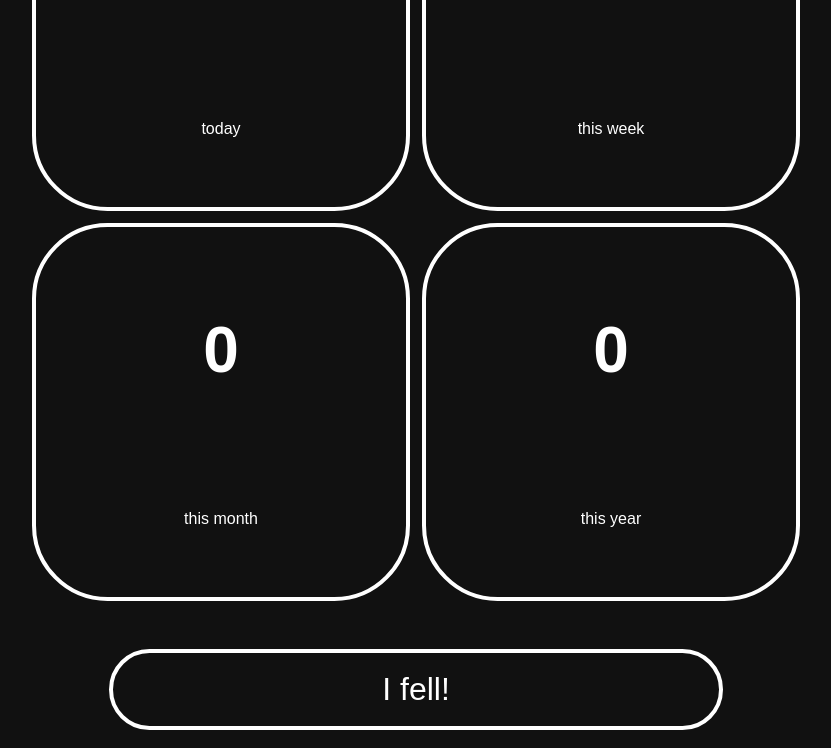
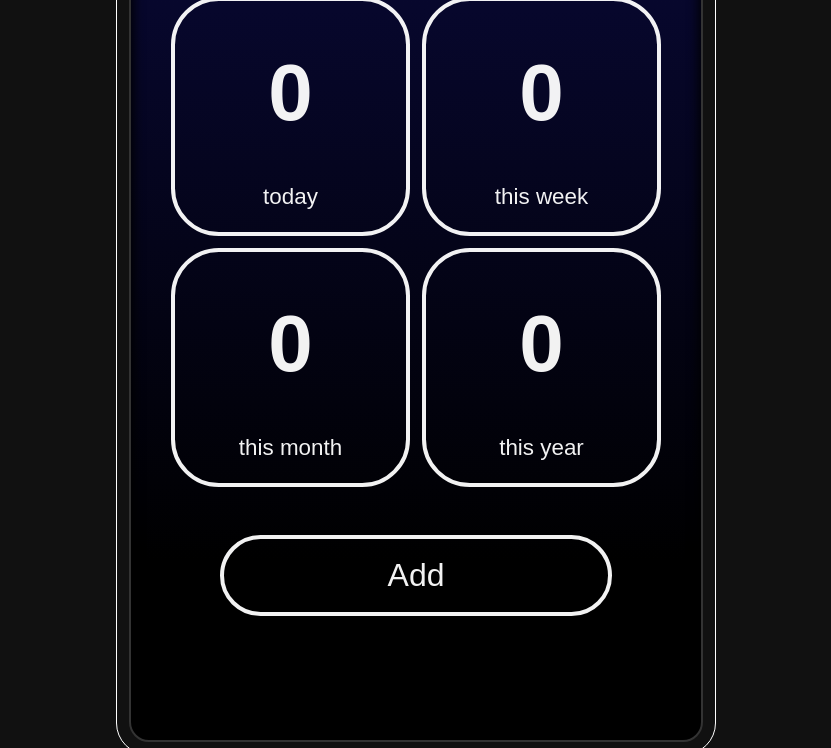
Before and after one commit to nathaniel-lowy/counter, a website built with webpack: page src/template.html in a window 1280 px wide. Shown: the part 203-951 px from the top of the page, without its empty margins (224-1055 px from the left). Built offline with nearby package versions, Linux system fonts and the light colour scheme.

Commit message:
Incorporate daily/weekly/monthly/yearly counters
Counters now reset at the appropriate times. This commit also
allows renaming what is tracked, as well as saving data in local
storage.

```diff
--- a/src/index.js
+++ b/src/index.js
@@ -1,39 +1,113 @@
 import "./styles.css";
 
 let falls = [];
-let counters = [0,0,0,0];
+// The below counters should push a new value in each new day/week/month/year,
+// and increment the latest position element each fall
+let days = [];
+let weeks = [];
+let months = [];
+let years = [];
+
+for (let i = 0; i < 365; i++) {
+  days.push(0);
+}
+for (let i = 0; i < 52; i++) {
+  weeks.push(0);
+}
+for (let i = 0; i < 12; i++) {
+  months.push(0);
+}
+for (let i = 0; i < 200; i++) {
+  years.push(0);
+}
 
 document.querySelector("#add-btn").addEventListener("click", addFall);
 
-function checkResets() {
-  const today = new Date();
-  console.log(today.getDay()); // 0-6, for example: Wednesday returns 3
-  // if (today.getDay)
-}
+// Will later have to set up functionality so that every additional fall
+// updates the appropriate array counter, so that a long gap does not affect
+// accuracy. Such as: If a week is skipped, that week's counter was already
+// updated, so there is no need to check if there's been a gap.
+// function checkResets() {
+//   const today = new Date();
+//   const last = falls.at(-1);
+
+//   // Check day
+//   if (today.getDate() > last.getDate()) {
+//     counters[0] = 0;
+//   }
+
+//   // Check week using the getWeek function from weeknumber.com (attributed below)
+//   if (today.getWeek() > last.getWeek()) {
+//     counters[1] = 0;
+//   }
+
+//   // Check month
+//   if (today.getMonth() > last.getMonth()) {
+//     counters[2] = 0;
+//   }
+
+//   // Check year
+//   if (today.getFullYear() > last.getFullYear()) {
+//     counters[3] = 0;
+//   }
+
+//   console.log(today.getDate());
+//   console.log(today.getWeek());
+//   console.log(today.getMonth());
+//   console.log("Year", today.getFullYear());
+// }
+
+// This script is released to the public domain and may be used, modified and
+// distributed without restrictions. Attribution not necessary but appreciated.
+// Source: https://weeknumber.com/how-to/javascript
+
+// Returns the ISO week of the date.
+Date.prototype.getWeek = function () {
+  var date = new Date(this.getTime());
+  date.setHours(0, 0, 0, 0);
+  // Thursday in current week decides the year.
+  date.setDate(date.getDate() + 3 - ((date.getDay() + 6) % 7));
+  // January 4 is always in week 1.
+  var week1 = new Date(date.getFullYear(), 0, 4);
+  // Adjust to Thursday in week 1 and count number of weeks from date to week1.
+  return (
+    1 +
+    Math.round(
+      ((date.getTime() - week1.getTime()) / 86400000 -
+        3 +
+        ((week1.getDay() + 6) % 7)) /
+        7,
+    )
+  );
+};
 
 function addFall() {
+  const today = new Date();
   falls.push(new Date());
-  checkResets();
-  counters = counters.map(counter => {
-    return counter = counter + 1;
-  });
+
+  days[today.getDate()] = days[today.getDate()] + 1;
+  weeks[today.getWeek()] = weeks[today.getWeek()] + 1;
+  months[today.getMonth()] = months[today.getMonth()] + 1;
+  years[today.getFullYear() - 2026] = years[today.getFullYear() - 2026] + 1;
+  save();
   displayFalls();
 }
 
 function displayFalls() {
+  const today = new Date();
   const fallLog = document.querySelector(".logs");
   const day = document.querySelector(".day");
   const week = document.querySelector(".week");
   const month = document.querySelector(".month");
   const year = document.querySelector(".year");
   const options = {
-    weekday: 'short',
-    month: 'short',
-    day: 'numeric',
-    year: 'numeric',
-    hour: 'numeric',
-    minute: 'numeric'
-  }
+    weekday: "short",
+    month: "short",
+    day: "numeric",
+    year: "numeric",
+    hour: "numeric",
+    minute: "numeric",
+  };
   fallLog.replaceChildren();
   falls.forEach((fall) => {
     const dateOutput = new Intl.DateTimeFormat("en-us", options).format(fall);
@@ -43,8 +117,36 @@ function displayFalls() {
     fallLog.prepend(fallCount);
   });
 
-  day.textContent = counters[0];
-  week.textContent = counters[1];
-  month.textContent = counters[2];
-  year.textContent = counters[3];
+  day.textContent = days[today.getDate()];
+  week.textContent = weeks[today.getWeek()];
+  month.textContent = months[today.getMonth()];
+  year.textContent = years[today.getFullYear() - 2026];
 }
+
+load();
+displayFalls();
+
+function save() {
+  localStorage.setItem("fall-counter-heading", JSON.stringify(document.querySelector("h3").textContent));
+  localStorage.setItem("fall-counter-falls", JSON.stringify(falls));
+  localStorage.setItem("fall-counter-days", JSON.stringify(days));
+  localStorage.setItem("fall-counter-weeks", JSON.stringify(weeks));
+  localStorage.setItem("fall-counter-months", JSON.stringify(months));
+  localStorage.setItem("fall-counter-years", JSON.stringify(years));
+}
+
+function load() {
+  console.log("load called")
+  if (localStorage.getItem("fall-counter-falls") !== null) {
+    const fallStrings = JSON.parse(localStorage.getItem("fall-counter-falls"));
+    document.querySelector("h3").textContent = JSON.parse(localStorage.getItem("fall-counter-heading"));
+    days = JSON.parse(localStorage.getItem("fall-counter-days"));
+    weeks = JSON.parse(localStorage.getItem("fall-counter-weeks"));
+    months = JSON.parse(localStorage.getItem("fall-counter-months"));
+    years = JSON.parse(localStorage.getItem("fall-counter-years"));
+
+    fallStrings.forEach(fall => {
+      falls.push(new Date(fall));
+    })
+  }
+}
--- a/src/styles.css
+++ b/src/styles.css
@@ -1,5 +1,5 @@
 :root {
-    --text: white;
+  --text: rgba(255,255,255,0.95);
   --bg: #111;
 }
 
@@ -15,13 +15,27 @@ body {
   color: var(--text);
 }
 
+.border {
+  padding: 12px 12px;
+  border: 1px solid white;
+  border-radius: 32px;
+  max-width: min(85%, 600px);
+  /* max-width: 85%; */
+  margin: auto;
+  margin-top: 36px;
+}
+
 .wrapper {
   display: grid;
   grid-template-columns: 1fr 1fr;
   justify-content: center;
-    max-width: max(320px, 60%);
-    margin: 36px auto;
   gap: 12px;
+  background-color: #222;
+  background: linear-gradient(#090939, black 80%);
+  border-radius: 20px;
+  box-shadow: inset 0px 0px 12px 2px black;
+  border: 2px solid #333;
+  padding: 40px;
 }
 
 .info {
@@ -38,7 +52,7 @@ body {
 .logs {
   grid-column: 1 / -1;
   text-align: center;
-    font-size: 1.2rem;
+  font-size: 0.9rem;
 }
 
 .log {
@@ -49,15 +63,27 @@ body {
   border-top: 1px solid var(--text);
 }
 
+.label {
+    font-size: 1rem;
+}
+
+h3 {
+  grid-column: 1 / -1;
+  text-align: center;
+  font-size: 3rem;
+  margin-bottom: 42px;
+}
+
 .big-number {
-    margin-top: 1rem;
-    margin-bottom: -1rem;
-    font-size: 4rem;
+  font-size: 3rem;
+  /* font-size: 10cqw; */
   font-weight: 600;
+  padding-top: 10%;
 }
 
 #add-btn {
     font-size: 2rem;
+  /* font-size: 7cqw; */
   padding: 18px;
   border-radius: 72px;
   background: none;
@@ -67,3 +93,17 @@ body {
   width: 80%;
   margin: 36px auto;
 }
+
+@media (width > 32rem) {
+  .big-number {
+  font-size: 5rem;
+  }
+
+  .label {
+    font-size: 1.4rem;
+  }
+
+  .logs {
+    font-size: 1.2rem;
+  }
+}
--- a/src/template.html
+++ b/src/template.html
@@ -6,7 +6,9 @@
     <title>Document</title>
   </head>
   <body>
+    <div class="border">
       <div class="wrapper">
+        <h3 contenteditable="true">Falls</h3>
         <div class="info">
           <div class="big-number day">0</div>
           <div class="label">today</div>
@@ -23,13 +25,14 @@
           <div class="big-number year">0</div>
           <div class="label">this year</div>
         </div>
-      <button id="add-btn">I fell!</button>
+        <button id="add-btn">Add</button>
+        <div class="logs">
+          <div class="log"></div>
+        </div>
         <div class="logs">
           <div class="log"></div>
         </div>
       </div>
-    <div class="logs">
-      <div class="log"></div>
     </div>
   </body>
 </html>
```
Lines whose indentation alone changed are shown as unchanged.
